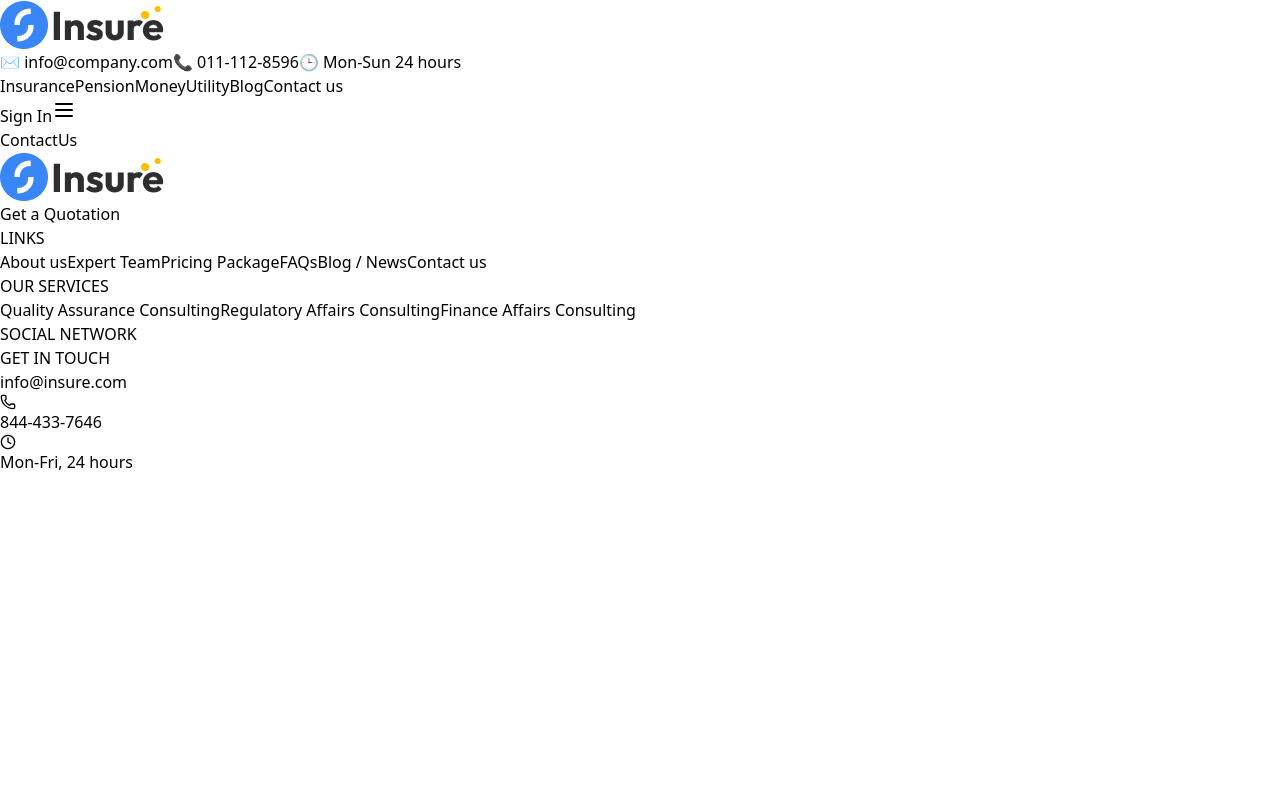
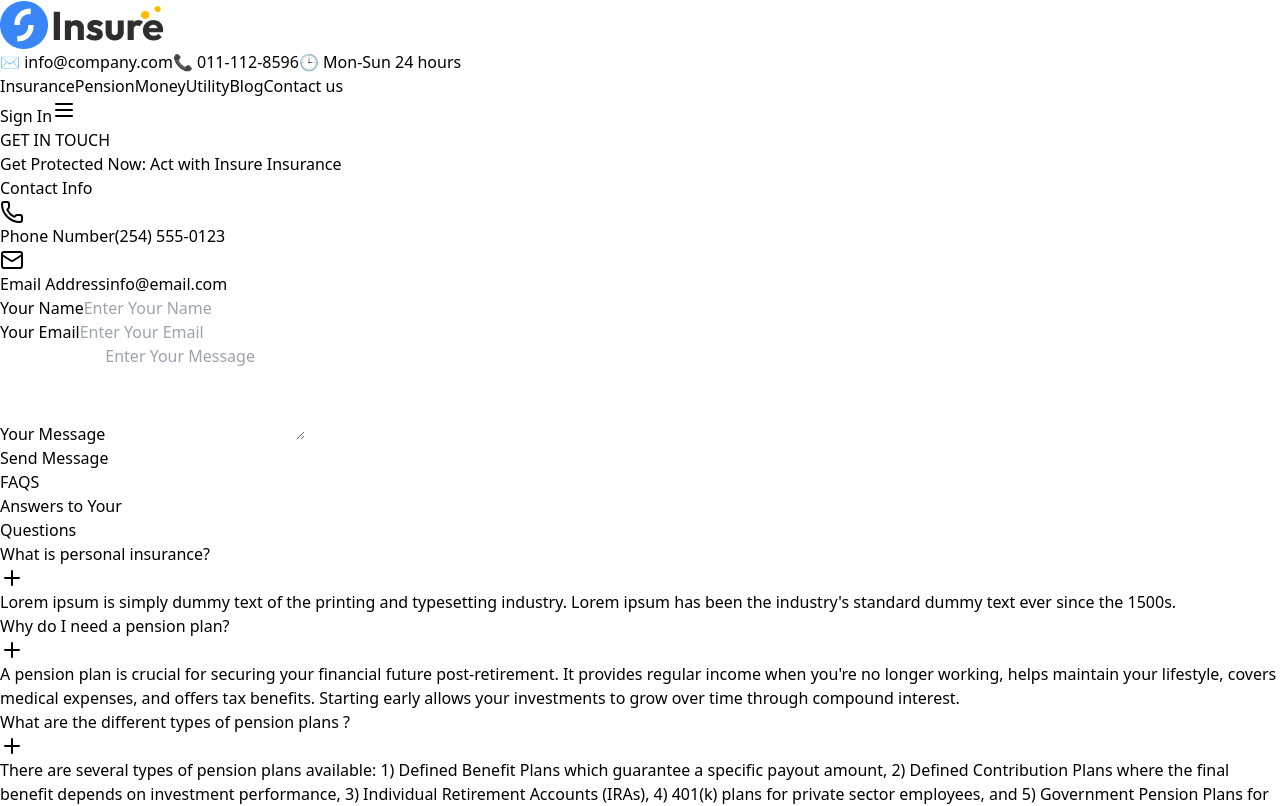
Before and after one commit to valentine54/ultracare, a React (Vite) app: page /contact in a window 1280 px wide. Shown: the top 806 px of the page. Built offline with nearby package versions, Linux system fonts and the light colour scheme.

Commit message:
Contact Us Implemented

```diff
--- /dev/null
+++ b/src/Components/Pages/ContactUs/ContactInfo.jsx
@@ -0,0 +1,147 @@
+import React, { useState } from "react";
+import { Phone, Mail } from "lucide-react";
+
+const ContactInfo = () => {
+  const [formData, setFormData] = useState({
+    name: "",
+    email: "",
+    message: "",
+  });
+
+  const handleChange = (e) => {
+    const { name, value } = e.target;
+    setFormData((prev) => ({
+      ...prev,
+      [name]: value,
+    }));
+  };
+
+  const handleSubmit = (e) => {
+    e.preventDefault();
+    console.log(formData);
+  };
+
+  return (
+    <div className="bg-white">
+      <div className="max-w-7xl mx-auto px-4 py-16 sm:px-6 lg:px-8">
+        <div className="grid grid-cols-1 md:grid-cols-2 gap-8">
+          {/* Left Section */}
+          <div className="flex flex-col justify-start">
+            <div className="mb-12">
+              <span className="text-sm font-medium uppercase tracking-wider text-gray-500">
+                GET IN TOUCH
+              </span>
+              <h1 className="mt-2 text-4xl font-bold text-gray-900 max-w-md">
+                Get Protected Now: Act with Insure Insurance
+              </h1>
+            </div>
+
+            <div className="space-y-6">
+              <div className="relative pb-4 mb-2">
+                <h2 className="text-xl font-semibold text-gray-900">
+                  Contact Info
+                </h2>
+                <div className="absolute bottom-0 left-0 w-96 h-px bg-gray-200"></div>
+              </div>
+
+              <div className="flex items-center space-x-4">
+                <div className="flex items-center justify-center w-12 h-12 bg-blue-800 rounded-lg">
+                  <Phone className="w-5 h-5 text-white" />
+                </div>
+                <div className="flex flex-col">
+                  <span className="text-sm text-gray-500">Phone Number</span>
+                  <a
+                    href="tel:(254) 555-0123"
+                    className="text-gray-700 hover:text-blue-600"
+                  >
+                    (254) 555-0123
+                  </a>
+                </div>
+              </div>
+
+              <div className="flex items-center space-x-4">
+                <div className="flex items-center justify-center w-12 h-12 bg-blue-800 rounded-lg">
+                  <Mail className="w-5 h-5 text-white" />
+                </div>
+                <div className="flex flex-col">
+                  <span className="text-sm text-gray-500">Email Address</span>
+                  <a
+                    href="mailto:info@email.com"
+                    className="text-gray-700 hover:text-blue-600"
+                  >
+                    info@email.com
+                  </a>
+                </div>
+              </div>
+            </div>
+          </div>
+
+          {/* Right Section - Contact Form */}
+          <div className="bg-gray-50 rounded-2xl p-8">
+            <form onSubmit={handleSubmit} className="space-y-6">
+              <div>
+                <label htmlFor="name" className="block text-sm text-gray-600">
+                  Your Name
+                </label>
+                <input
+                  type="text"
+                  id="name"
+                  name="name"
+                  value={formData.name}
+                  onChange={handleChange}
+                  placeholder="Enter Your Name"
+                  className="mt-1 block w-full px-4 py-3 bg-white border border-gray-200 rounded-lg text-gray-900 text-sm placeholder-gray-400 focus:outline-none focus:border-blue-500 focus:ring-1 focus:ring-blue-500"
+                  required
+                />
+              </div>
+
+              <div>
+                <label htmlFor="email" className="block text-sm text-gray-600">
+                  Your Email
+                </label>
+                <input
+                  type="email"
+                  id="email"
+                  name="email"
+                  value={formData.email}
+                  onChange={handleChange}
+                  placeholder="Enter Your Email"
+                  className="mt-1 block w-full px-4 py-3 bg-white border border-gray-200 rounded-lg text-gray-900 text-sm placeholder-gray-400 focus:outline-none focus:border-blue-500 focus:ring-1 focus:ring-blue-500"
+                  required
+                />
+              </div>
+
+              <div>
+                <label
+                  htmlFor="message"
+                  className="block text-sm text-gray-600"
+                >
+                  Your Message
+                </label>
+                <textarea
+                  id="message"
+                  name="message"
+                  value={formData.message}
+                  onChange={handleChange}
+                  placeholder="Enter Your Message"
+                  rows={4}
+                  className="mt-1 block w-full px-4 py-3 bg-white border border-gray-200 rounded-lg text-gray-900 text-sm placeholder-gray-400 focus:outline-none focus:border-blue-500 focus:ring-1 focus:ring-blue-500 resize-none"
+                  required
+                />
+              </div>
+
+              <button
+                type="submit"
+                className="w-full bg-blue-600 text-white px-6 py-3 rounded-lg font-medium hover:bg-blue-700 focus:outline-none focus:ring-2 focus:ring-blue-500 focus:ring-offset-2 transition-colors"
+              >
+                Send Message
+              </button>
+            </form>
+          </div>
+        </div>
+      </div>
+    </div>
+  );
+};
+
+export default ContactInfo;
--- a/src/Components/Pages/ContactUs/ContactUs.jsx
+++ b/src/Components/Pages/ContactUs/ContactUs.jsx
@@ -1,9 +1,14 @@
-import React from 'react'
+import React from 'react';
+import ContactInfo from './ContactInfo';
+import FAQs from './FAQs';
 
-const ContactUs = () => {
+const ContactPage = () => {
   return (
-    <div>ContactUs</div>
-  )
-}
+    <div className="bg-white">
+      <ContactInfo />
+      <FAQs />
+    </div>
+  );
+};
 
-export default ContactUs
+export default ContactPage;
--- /dev/null
+++ b/src/Components/Pages/ContactUs/FAQs.jsx
@@ -0,0 +1,100 @@
+import React, { useState } from "react";
+import { Plus, Minus } from "lucide-react";
+
+const FAQs = () => {
+  const [openIndex, setOpenIndex] = useState(null);
+
+  const faqs = [
+    {
+      id: 1,
+      question: "What is personal insurance?",
+      answer:
+        "Lorem ipsum is simply dummy text of the printing and typesetting industry. Lorem ipsum has been the industry's standard dummy text ever since the 1500s.",
+    },
+    {
+      id: 2,
+      question: "Why do I need a pension plan?",
+      answer:
+        "A pension plan is crucial for securing your financial future post-retirement. It provides regular income when you're no longer working, helps maintain your lifestyle, covers medical expenses, and offers tax benefits. Starting early allows your investments to grow over time through compound interest.",
+    },
+    {
+      id: 3,
+      question: "What are the different types of pension plans ?",
+      answer:
+        "There are several types of pension plans available: 1) Defined Benefit Plans which guarantee a specific payout amount, 2) Defined Contribution Plans where the final benefit depends on investment performance, 3) Individual Retirement Accounts (IRAs), 4) 401(k) plans for private sector employees, and 5) Government Pension Plans for public sector workers.",
+    },
+    {
+      id: 4,
+      question: "How much life insurance coverage do I need?",
+      answer:
+        "The amount of life insurance coverage needed varies based on factors like: your current income, outstanding debts, future financial obligations (children's education, mortgage), family's lifestyle needs, and long-term financial goals. A general rule of thumb is 10-15 times your annual income, but consulting with a financial advisor can help determine the right amount for your specific situation.",
+    },
+  ];
+
+  const toggleAccordion = (index) => {
+    setOpenIndex(openIndex === index ? null : index);
+  };
+
+  return (
+
+    <div className="bg-white">
+      <div className="max-w-6xl mx-auto px-4 py-16 sm:px-6 lg:px-8">
+        {/* Increased left padding and adjusted max-width */}
+        <div className="pl-8 md:pl-16 lg:pl-[0px]">
+          <div className="mb-12">
+            <span className="text-sm font-medium uppercase tracking-wider text-gray-500">
+              FAQS
+            </span>
+            <h2 className="mt-2 text-3xl font-bold text-gray-900">
+              Answers to Your <br /> Questions
+            </h2>
+          </div>
+
+          <div className="max-w-2xl space-y-6">
+            {faqs.map((faq, index) => (
+              <div
+                key={faq.id}
+                className="border border-gray-200 rounded-lg overflow-hidden bg-white shadow-sm"
+              >
+                <button
+                  onClick={() => toggleAccordion(index)}
+                  className="w-full flex items-center justify-between p-5 text-left focus:outline-none hover:bg-gray-50"
+                >
+                  <span
+                    className={`text-base font-medium ${
+                      openIndex === index ? "text-blue-600" : "text-gray-900"
+                    }`}
+                  >
+                    {faq.question}
+                  </span>
+                  <span
+                    className={`ml-6 flex-shrink-0 ${
+                      openIndex === index ? "text-blue-600" : "text-gray-400"
+                    }`}
+                  >
+                    {openIndex === index ? (
+                      <Minus className="h-5 w-5" />
+                    ) : (
+                      <Plus className="h-5 w-5" />
+                    )}
+                  </span>
+                </button>
+                <div
+                  className={`transition-all duration-300 ease-in-out ${
+                    openIndex === index
+                      ? "max-h-96 opacity-100"
+                      : "max-h-0 opacity-0"
+                  } overflow-hidden`}
+                >
+                  <div className="p-5 pt-0 text-gray-600">{faq.answer}</div>
+                </div>
+              </div>
+            ))}
+          </div>
+        </div>
+      </div>
+    </div>
+  );
+};
+
+export default FAQs;
```
